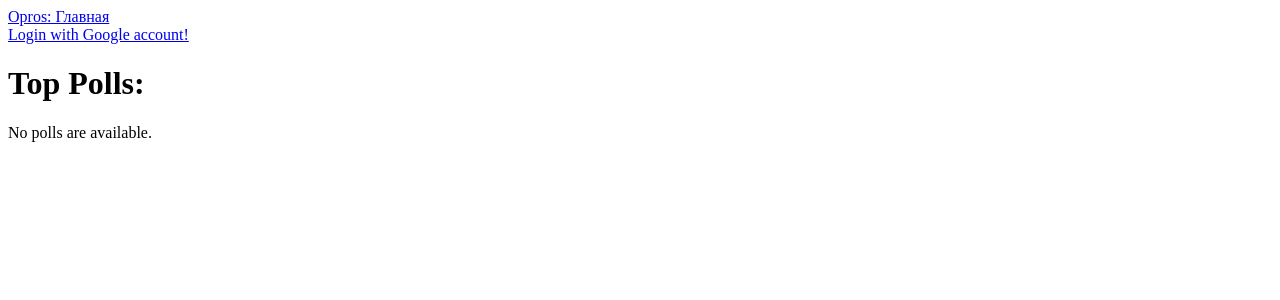
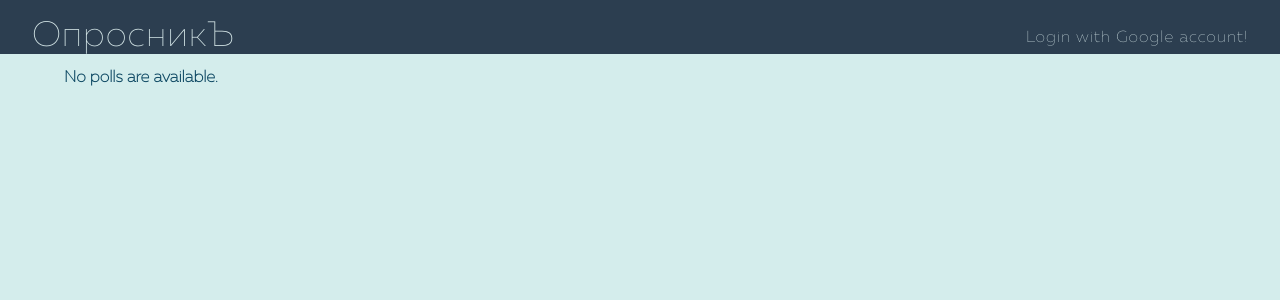
Before and after one commit to qwertypomy/djopros, a Django app: page / in a window 1280 px wide. Shown: the top 300 px of the page. Run offline with Django 3.2, Linux system fonts and the light colour scheme; data that the repository does not hold is empty.

Commit message:
Lesha, day 1

```diff
--- a/polls/static/polls/style.css
+++ b/polls/static/polls/style.css
@@ -0,0 +1,82 @@
+body {
+    background: rgba(186, 227, 224, 0.61);
+    padding: 0;
+    margin: 0;
+    color: #0C4762;
+    font-family: standart;
+}
+
+@font-face {
+    font-family: standart; /* Имя шрифта */
+    src: url(standart.otf); /* Путь к файлу со шрифтом */
+   }
+
+@font-face {
+    font-family: curs; /* Имя шрифта */
+    src: url(curs.otf); /* Путь к файлу со шрифтом */
+   }
+
+
+a {
+    text-decoration: none;
+
+}
+
+li {
+    font-family: standart;
+    font-weight: bold;
+}
+
+li > a:link {color: #0C4762;}
+li > a:visited {color: #0C4762;}
+li > a:hover {color: #007CB9;}
+li > a:focus {color: #0C4762;}
+li > a:active {color: rgb(112, 153, 245);}
+
+#logo {
+    font-size: 2.2em;
+}
+
+#head {
+    text-align: justify;
+    letter-spacing: 1px;
+    height: 1em;
+    padding: 1.2em 2.5%;
+    background: #2c3e50;
+}
+
+.head-butt {
+    display: inline-block;
+    color: rgba(238, 255, 254, 0.87);
+}
+
+#google-account {
+    position: absolute;
+    top: 1.9em;
+    right: 2em;
+    color: rgba(238, 255, 254, 0.87);
+}
+
+#head-butt-right {
+    position: absolute;
+    top: 1.9em;
+    right: 2em;
+}
+
+#head-butt-right > a {
+    margin-left: 2.4em;
+}
+
+#content {
+    margin-left: 4em;
+    font-family: standart;
+    font-weight: bold;
+}
+
+#profile-container {
+    margin-top: 2em;
+}
+
+.profile-ident {
+    margin-left     : 1em;
+}
--- a/polls/templates/polls/base.html
+++ b/polls/templates/polls/base.html
@@ -1,22 +1,25 @@
 <!DOCTYPE html>
 <html lang="en">
 <head>
-    <link rel="stylesheet" href="/polls/static/polls/style.css" />
+    <link rel="stylesheet" href="../../static/polls/style.css" />
     <title>{% block title %}{% endblock %}</title>
 </head>
+<body>
+    <div id="head">
+        <a id="logo" class="head-butt" href="/">ОпросникЪ</a>
+        {% if user.is_authenticated %}
+            <div id="head-butt-right">
+                <a class="head-butt" href="/polls/new/">Создать опрос</a>
+                <a class="head-butt" href="/profile/">Профиль: {{ user.username }}</a>
+            </div>
+        {% endif %}
+        <header>
+            {% block header %}{% endblock %}
+    </header>
+    </div>
+<div id="content">
 
-<body>
-    <a href="/">Opros: Главная</a>
-    {% if user.is_authenticated %}
-        <a href="/polls/new/">Создать опрос</a>
-        <a href="/profile/">Профиль: {{ user.username }}</a>
-    {% endif %}
-<header>
-    {% block header %}{% endblock %}
-</header>
     {% if error_message %}<p><strong>{{ error_message }}</strong></p>{% endif %}
-
-<div id="content">
     {% block content %}{% endblock %}
 </div>
 </body>
--- a/polls/templates/polls/index.html
+++ b/polls/templates/polls/index.html
@@ -4,13 +4,13 @@
 
 {% block header %}
     {% if not user.is_authenticated %}
-        <a href="/soc/login/google-oauth2/?next=/">Login with Google account!</a>
+        <a id="google-account" href="/soc/login/google-oauth2/?next=/">Login with Google account!</a>
     {% endif %}
-    <h1>Top Polls:</h1>
 {% endblock %}
 
 {% block content %}
     {% if top_polls %}
+    <h1 class="top-polls">Популярные опросы:</h1>
         <ul>
             {% for poll in top_polls %}
                 <li>
```
Also changed, not shown: polls/templates/polls/profile.html (+14 -9 lines), polls/static/polls/curs.otf (added), polls/static/polls/standart.otf (added).
